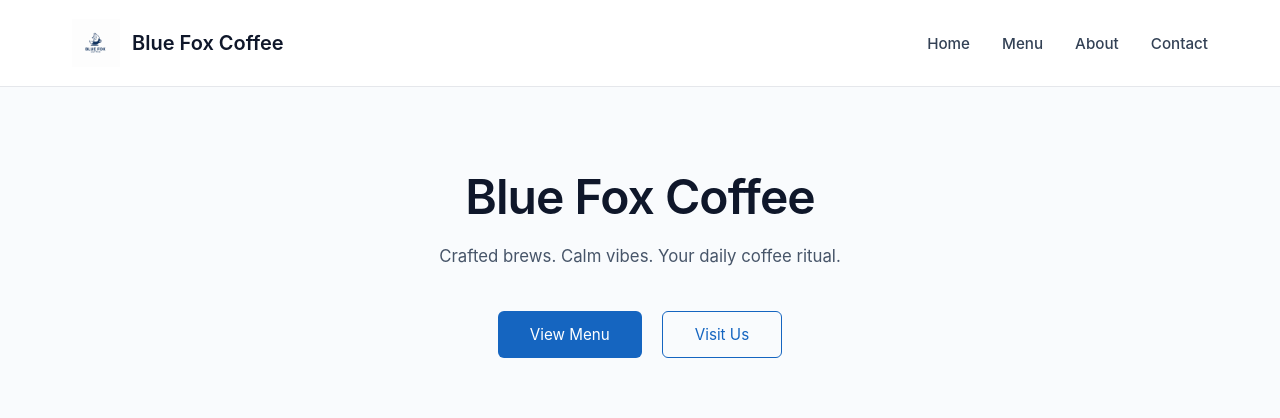
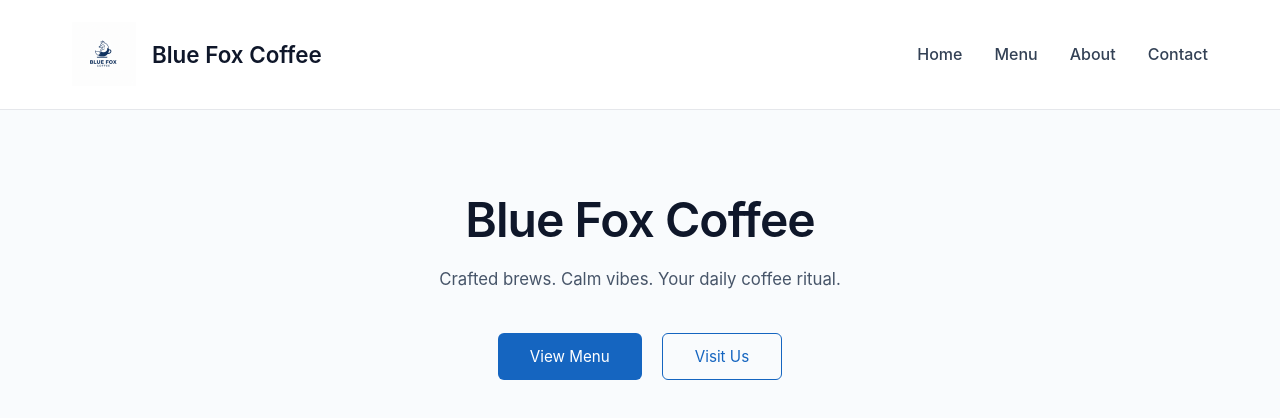
Before and after one commit to janakiramgermany-png/bluefoxcoffee, a Next.js app: page / in a window 1280 px wide. Shown: the top 418 px of the page. Built offline with nearby package versions, Linux system fonts and the light colour scheme.

Commit message:
ui: increase logo size to 64px

```diff
--- a/src/sections/Navbar.tsx
+++ b/src/sections/Navbar.tsx
@@ -14,7 +14,7 @@ export default function Navbar() {
         style={{
           maxWidth: "1200px",
           margin: "0 auto",
-          padding: "1.2rem 2rem",
+          padding: "1.4rem 2rem", // slightly taller navbar
           display: "flex",
           alignItems: "center",
           justifyContent: "space-between",
@@ -26,21 +26,21 @@ export default function Navbar() {
           style={{
             display: "flex",
             alignItems: "center",
-            gap: "0.75rem",
+            gap: "1rem",
             textDecoration: "none",
           }}
         >
           <Image
             src="/logo/blue-fox-coffee.png"
             alt="Blue Fox Coffee Logo"
-            width={48}   // 🔥 increased size
-            height={48}
+            width={64}   // 🔥 increased from 48 → 64
+            height={64}
             priority
           />
 
           <span
             style={{
-              fontSize: "1.25rem",
+              fontSize: "1.4rem",
               fontWeight: 600,
               color: "#0f172a",
               whiteSpace: "nowrap",
@@ -66,7 +66,7 @@ export default function Navbar() {
                 href={item === "Home" ? "/" : `/${item.toLowerCase()}`}
                 style={{
                   textDecoration: "none",
-                  fontSize: "0.95rem",
+                  fontSize: "1rem",
                   fontWeight: 500,
                   color: "#334155",
                 }}
```
